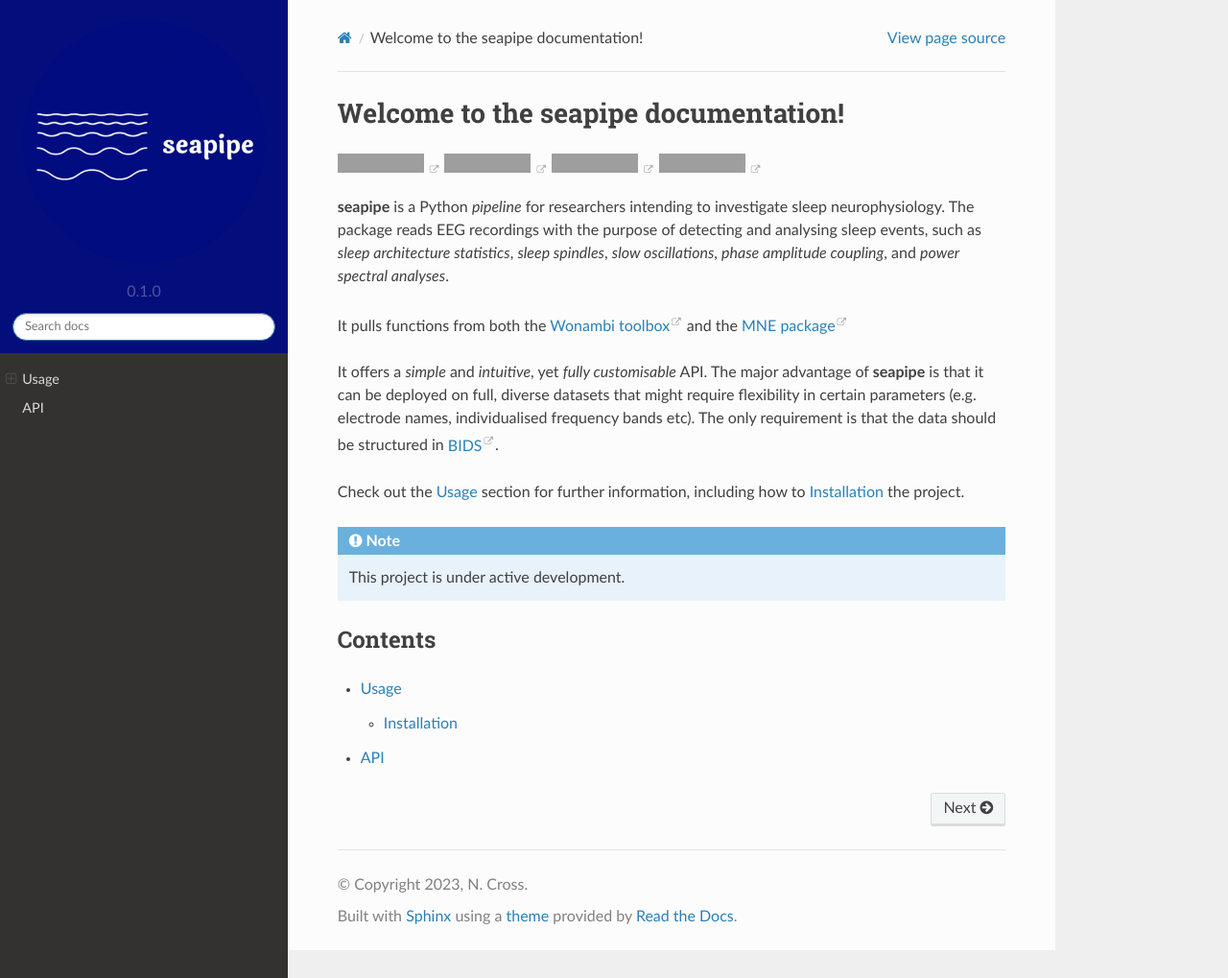
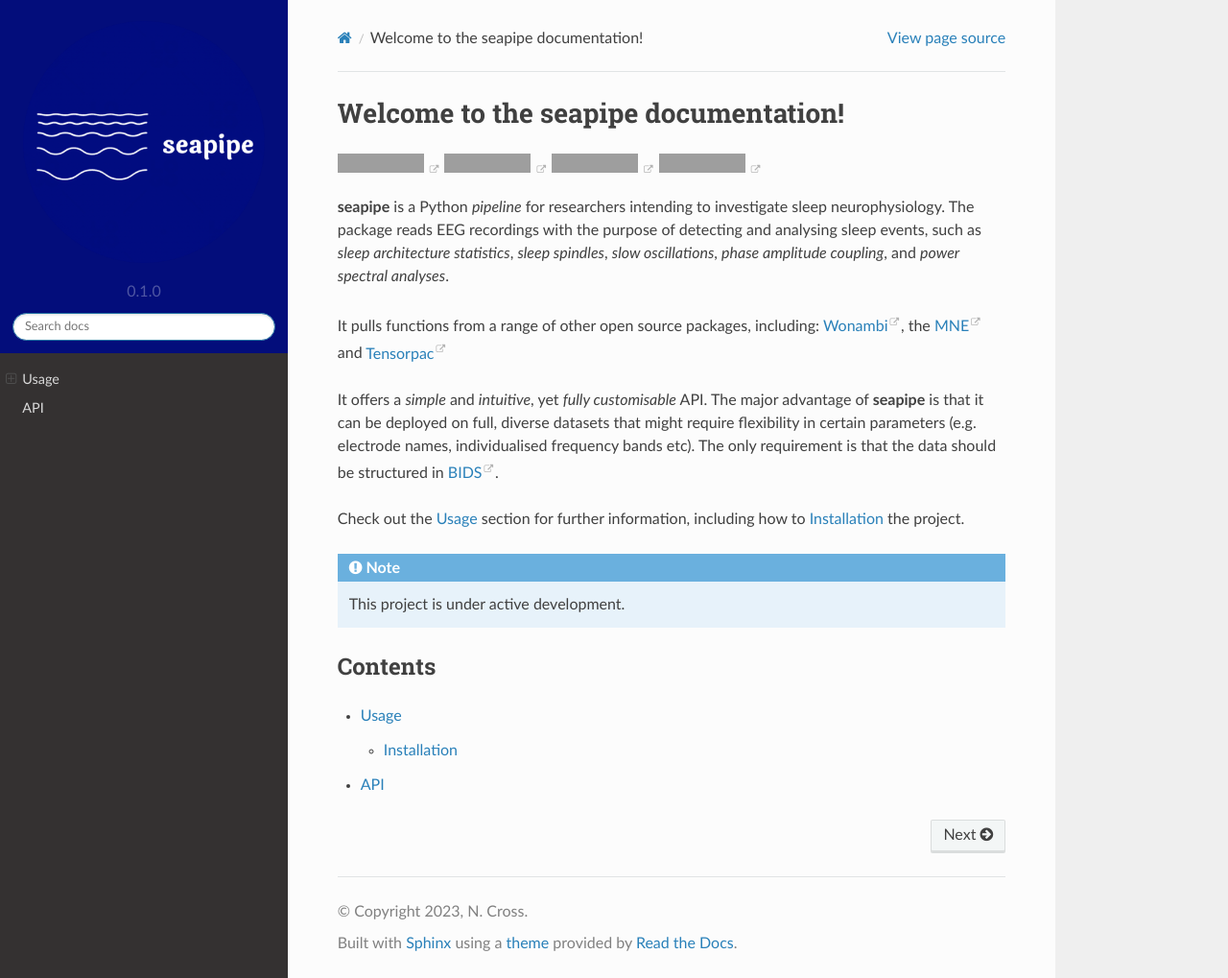
Before and after one commit to nathanecross/seapipe, a Sphinx documentation site: the page built from docs/source/index.rst, in a window 1280 px wide and 1019 px high. Shown: the whole window at 96% size. Built offline with Sphinx 7.4.7 and the Read the Docs theme 2.0.0, drawn with Linux system fonts in a browser that asks for light colours; grey boxes are pictures that could not be loaded.

Commit message:
Update index.rst

```diff
--- a/docs/source/index.rst
+++ b/docs/source/index.rst
@@ -20,8 +20,11 @@ Welcome to the seapipe documentation!
 **seapipe** is a Python *pipeline* for researchers intending to investigate sleep neurophysiology.
 The package reads EEG recordings with the purpose of detecting and analysing sleep events, such as *sleep architecture statistics*, *sleep spindles*, *slow oscillations*, *phase amplitude coupling*, and *power spectral analyses*.
 
-It pulls functions from both the `Wonambi toolbox <https://wonambi-python.github.io/>`_
-and the `MNE package <https://mne.tools/stable/index.html>`_
+.. role:: raw-html(raw)
+    :format: html
+
+It pulls functions from a range of other open source packages, including: `Wonambi <https://wonambi-python.github.io/>`_, the `MNE <https://mne.tools/stable/index.html>`_ and `Tensorpac <https://github.com/EtienneCmb/tensorpac>`_
+
 
 It offers a *simple* and *intuitive*, yet *fully customisable* API. The major advantage of **seapipe** is that it can be deployed on full, diverse datasets that might require flexibility in certain parameters (e.g. electrode names, individualised frequency bands etc). The only requirement is that the data should be structured in `BIDS <https://bids-specification.readthedocs.io/en/stable/>`_.
 
```
